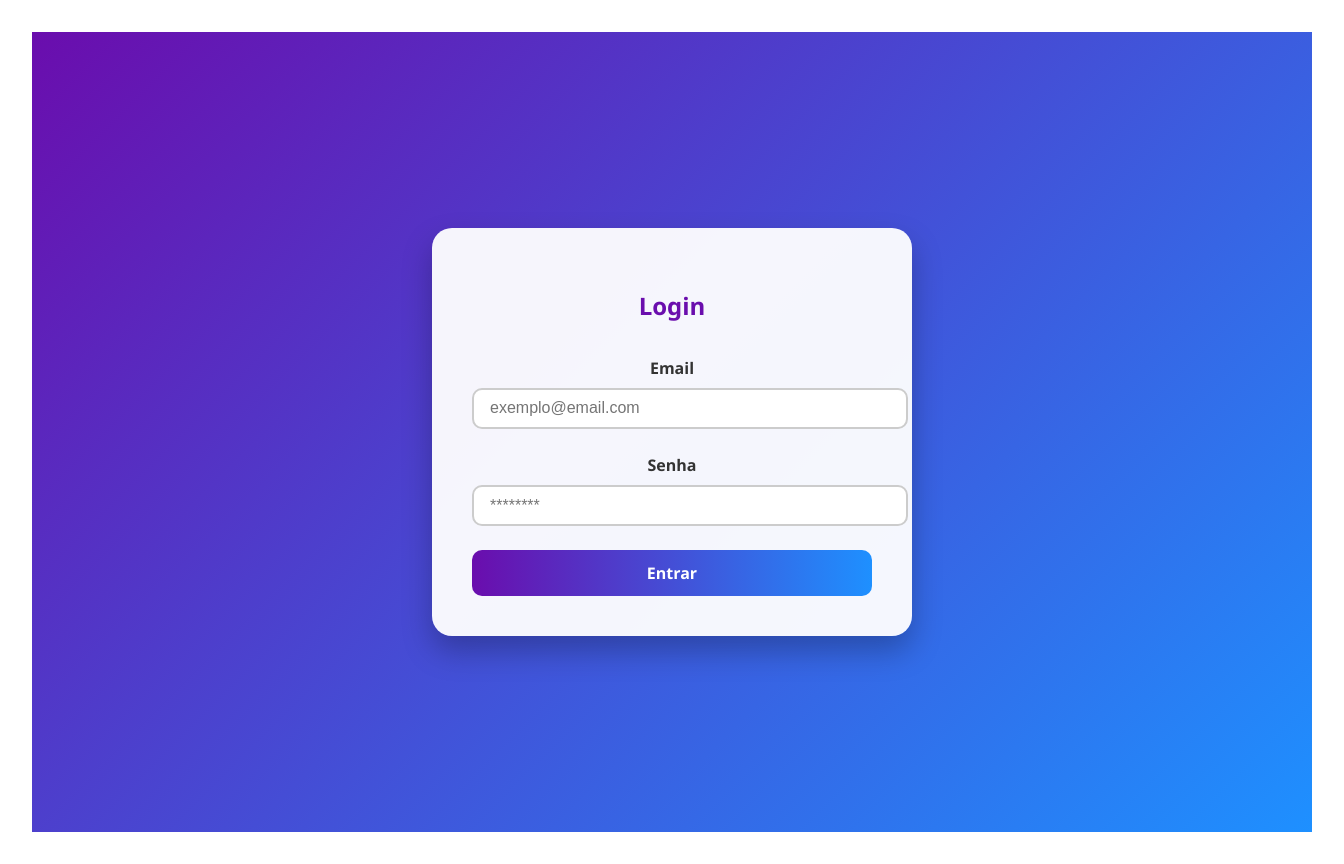
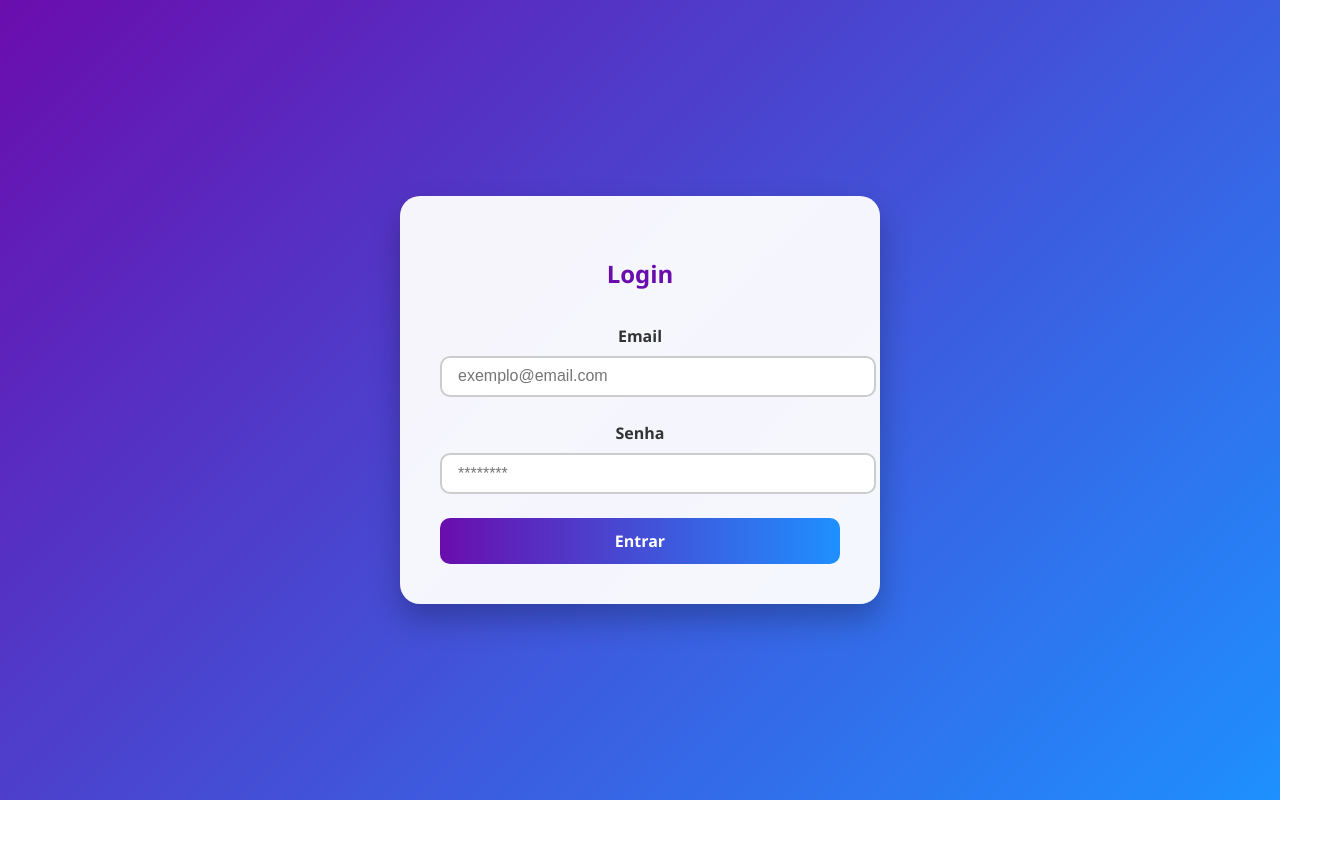
Before and after one commit to estfreddyokino/ProvaGCS, a Vue app: page / in a window 1280 px wide. Shown: the whole page, 1344 px wide, since content can reach past the window. After the commit the page ends 800 px from the top, so only its background shows below. Built offline with nearby package versions, Linux system fonts and the light colour scheme.

Commit message:
[Card 5] Melhoria de background para preenchimento de toda a tela

```diff
--- a/src/App.vue
+++ b/src/App.vue
@@ -9,3 +9,12 @@ function handleLogin(payload: { email: string; password: string }) {
   console.log('Login realizado:', payload);
 }
 </script>
+
+<style>
+html, body, #app {
+  margin: 0;
+  padding: 0;
+  width: 100%;
+  height: 100%;
+}
+</style>
```
